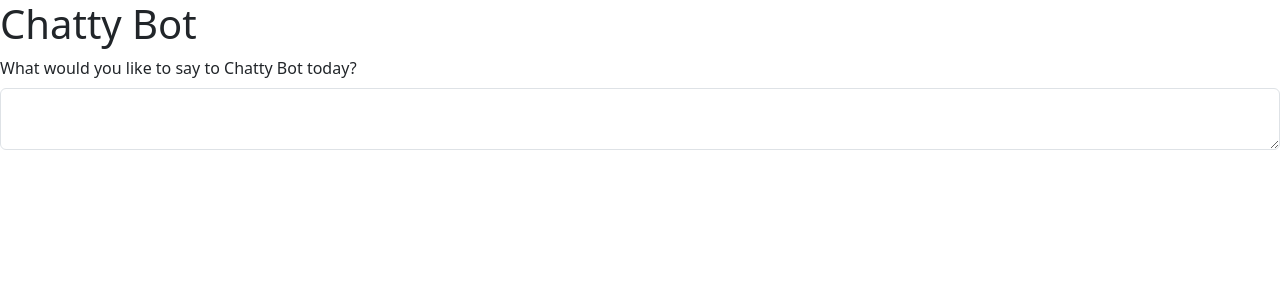
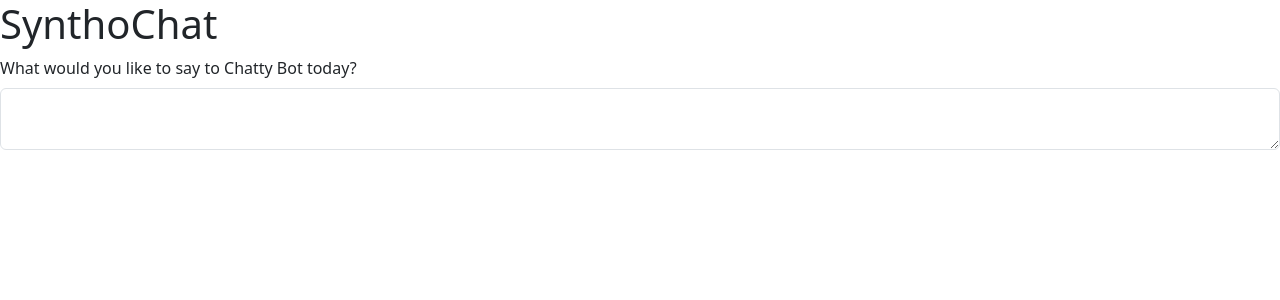
Before and after one commit to btieu30/SynthoChat, a Flask app: page / in a window 1280 px wide. Shown: the top 300 px of the page. Run offline with Flask 3, Linux system fonts and the light colour scheme.

Commit message:
name changes, comments

```diff
--- a/app.py
+++ b/app.py
@@ -1,6 +1,7 @@
 from flask import Flask, render_template
 app = Flask(__name__)
 
+#home route, displays the home.html template
 @app.route('/')
 def display():
     return render_template('home.html')
--- a/templates/home.html
+++ b/templates/home.html
@@ -4,11 +4,11 @@
     <head>
         <meta charset="utf-8">
         <meta name="viewport" content="width=device-width, initial-scale=1">
-        <title>Chatty Bot</title>
+        <title>SynthoChat</title>
         <link href="https://cdn.jsdelivr.net/npm/bootstrap@5.3.3/dist/css/bootstrap.min.css" rel="stylesheet" integrity="sha384-QWTKZyjpPEjISv5WaRU9OFeRpok6YctnYmDr5pNlyT2bRjXh0JMhjY6hW+ALEwIH" crossorigin="anonymous">
     </head>
     <body>
-        <h1>Chatty Bot</h1>
+        <h1>SynthoChat</h1>
         <div class="mb-3">
             <label for="exampleFormControlTextarea1" class="form-label">What would you like to say to Chatty Bot today?</label>
             <textarea class="form-control" id="exampleFormControlTextarea1" rows="2"></textarea>
```
